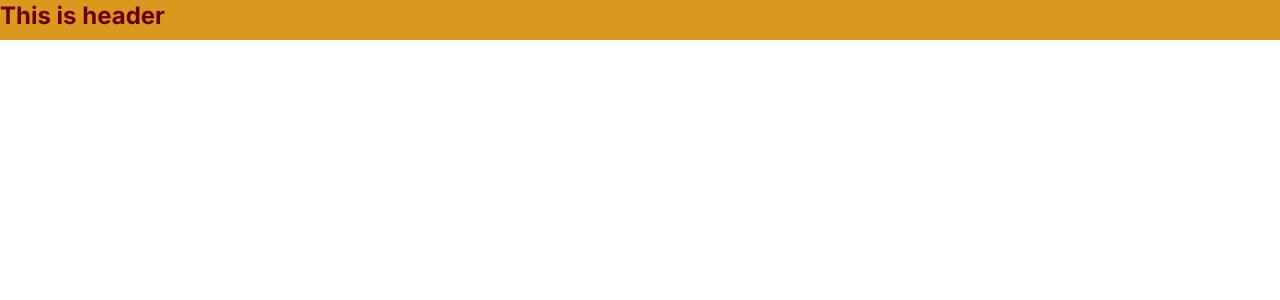
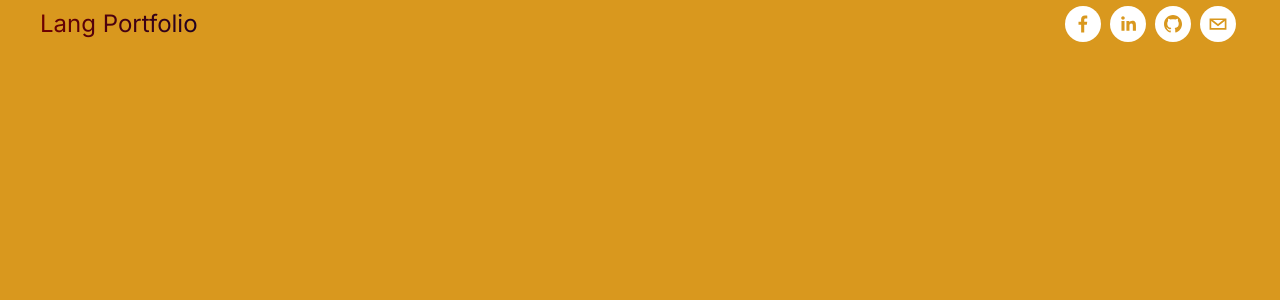
Before and after one commit to LangPhan/my-portfolio, a React (Vite) app: page / in a window 1280 px wide. Shown: the top 300 px of the page. Built offline with nearby package versions, Linux system fonts and the light colour scheme.

Commit message:
Header Section

```diff
--- a/package.json
+++ b/package.json
@@ -12,7 +12,8 @@
   "dependencies": {
     "framer-motion": "^10.12.4",
     "react": "^18.2.0",
-    "react-dom": "^18.2.0"
+    "react-dom": "^18.2.0",
+    "react-social-icons": "^5.15.0"
   },
   "devDependencies": {
     "@types/react": "^18.0.28",
--- a/src/App.jsx
+++ b/src/App.jsx
@@ -1,10 +1,12 @@
 import Header from "./components/Header";
+import Hero from "./components/Hero";
 
 function App() {
   return (
     <div className="font-inter bg-bgColor">
       <Header />
       {/* Hero */}
+      <Hero/>
       {/* About */}
       {/* Skills */}
       {/* Projects */}
--- a/src/components/Header.jsx
+++ b/src/components/Header.jsx
@@ -1,9 +1,20 @@
+import { SocialIcon } from "react-social-icons";
+
 function Header() {
-    return (
-        <div className="h-10">
-            <h2 className="gradientText text-2xl font-bold">This is header</h2>
-        </div>
-     );
+  return (
+    <header className="h-12 flex justify-between items-center mx-10 z-10 sticky top-0">
+      <div className="logo gradientText lg:text-2xl text-lg">Lang Portfolio</div>
+      <div
+        className="social gradientText text-xl
+           flex justify-around items-center lg:w-[15%] w-fit h-full"
+      >
+          <SocialIcon network="facebook" bgColor="white" style={{height:36, width:36}}/>
+          <SocialIcon network="linkedin" bgColor="white" style={{height:36, width:36}}/>
+          <SocialIcon network="github" bgColor="white" style={{height:36, width:36}}/>
+          <SocialIcon network="email" bgColor="white" style={{height:36, width:36}}/>
+      </div>
+    </header>
+  );
 }
 
 export default Header;
--- /dev/null
+++ b/src/components/Hero.jsx
@@ -0,0 +1,7 @@
+function Hero() {
+    return (
+        <div className="h-screen"></div>
+      );
+}
+
+export default Hero;
```
Also changed, not shown: 1 other file (tests, documents, lock files or other folders).
